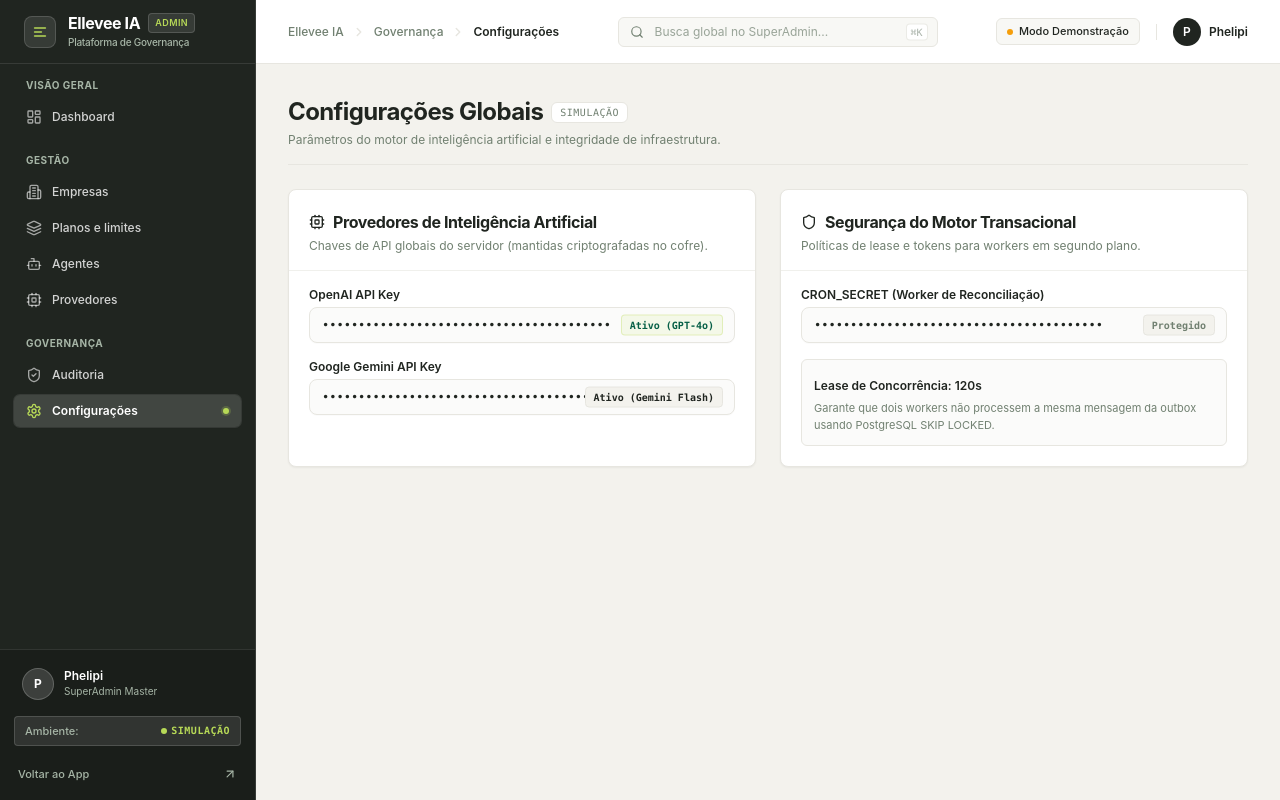
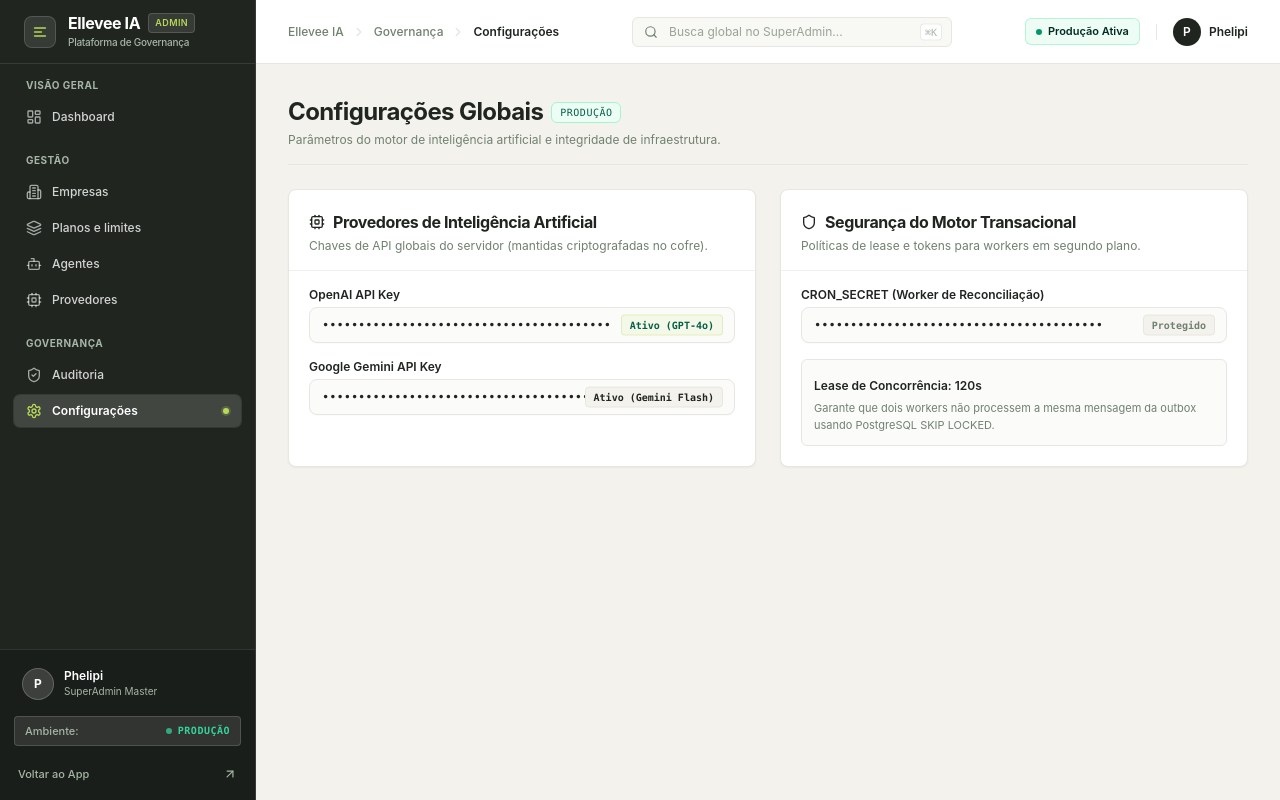
Before and after one commit to phelipigds-96/elleveeia, a Next.js app: page /admin-settings in a window 1280 px wide. Built offline with nearby package versions, Linux system fonts and the light colour scheme.

Commit message:
refactor(admin): update environment badges from simulation/demo to production active

```diff
--- a/app/(admin)/admin-settings/page.tsx
+++ b/app/(admin)/admin-settings/page.tsx
@@ -14,8 +14,8 @@ export default function AdminSettingsPage() {
             <h1 className="font-display text-2xl font-bold tracking-tight text-ellevee-ink">
               Configurações Globais
             </h1>
-            <Badge variant="outline" className="text-[10px] uppercase font-mono tracking-wider text-ellevee-sage">
-              Simulação
+            <Badge variant="outline" className="text-[10px] uppercase font-mono tracking-wider text-emerald-800 bg-emerald-50 border-emerald-200">
+              Produção
             </Badge>
           </div>
           <p className="text-xs text-ellevee-sage mt-1 font-sans">
--- a/components/admin/admin-shell.tsx
+++ b/components/admin/admin-shell.tsx
@@ -206,12 +206,12 @@ export default function AdminShell({ children }: AdminShellProps) {
             </div>
           </div>
 
-          {/* Identificação Clara de Ambiente Demo / Simulação */}
+          {/* Identificação Clara de Ambiente de Produção */}
           <div className="px-2.5 py-1.5 rounded bg-white/10 border border-white/15 flex items-center justify-between text-[11px]">
             <span className="text-[#A6B5A6] font-medium">Ambiente:</span>
-            <span className="font-semibold text-ellevee-accent flex items-center gap-1 font-mono text-[10px] uppercase tracking-wider">
-              <span className="h-1.5 w-1.5 rounded-full bg-ellevee-accent" />
-              SIMULAÇÃO
+            <span className="font-semibold text-emerald-400 flex items-center gap-1.5 font-mono text-[10px] uppercase tracking-wider">
+              <span className="h-1.5 w-1.5 rounded-full bg-emerald-400 animate-pulse" />
+              PRODUÇÃO
             </span>
           </div>
 
@@ -260,9 +260,9 @@ export default function AdminShell({ children }: AdminShellProps) {
 
           {/* Direita: Indicador de Ambiente e Perfil */}
           <div className="flex items-center gap-4">
-            <div className="hidden sm:flex items-center gap-1.5 px-2.5 py-1 rounded-md text-[11px] font-medium bg-[#F8F8F5] border border-ellevee-stone text-ellevee-ink">
-              <span className="h-1.5 w-1.5 rounded-full bg-amber-500" />
-              <span>Modo Demonstração</span>
+            <div className="hidden sm:flex items-center gap-1.5 px-2.5 py-1 rounded-md text-[11px] font-medium bg-emerald-50/90 border border-emerald-200/80 text-emerald-950">
+              <span className="h-1.5 w-1.5 rounded-full bg-emerald-600 animate-pulse" />
+              <span className="font-semibold">Produção Ativa</span>
             </div>
 
             <div className="h-4 w-px bg-ellevee-stone" />
```
